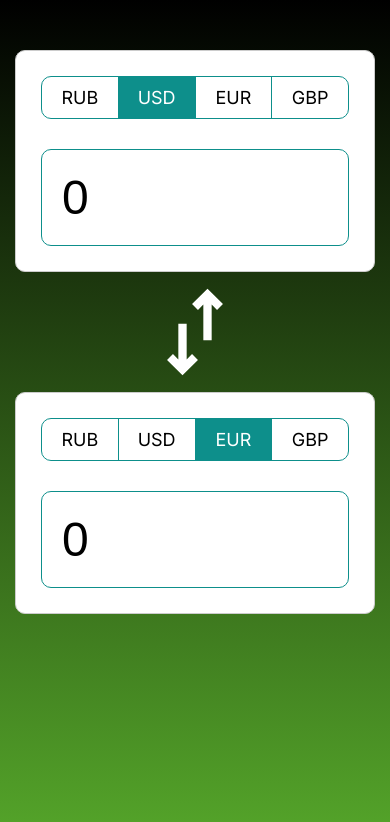
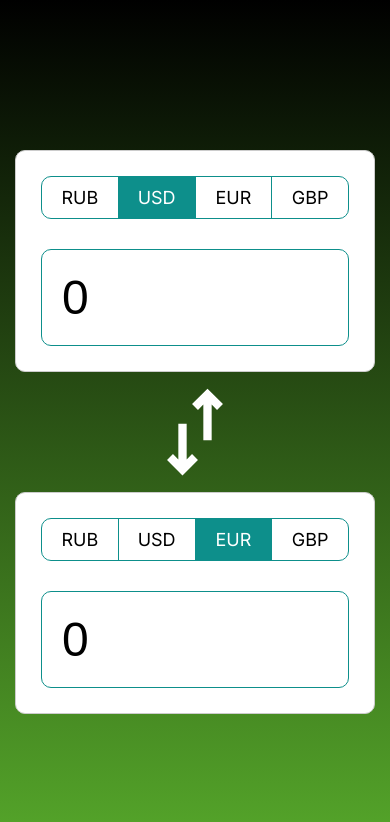
Before and after one commit to kazrias/currency-converter, a React (Vite) app: page / in a window 390 px wide. Shown: the top 822 px of the page. Built offline with nearby package versions, Linux system fonts and the light colour scheme; no server answers.

Commit message:
height change

```diff
--- a/src/App.scss
+++ b/src/App.scss
@@ -28,7 +28,7 @@ body {
     margin: 10px 0;
   }
   .App{
-    padding-top:50px;
+    height: 100%;
     flex-direction: column;
   }
 
```
